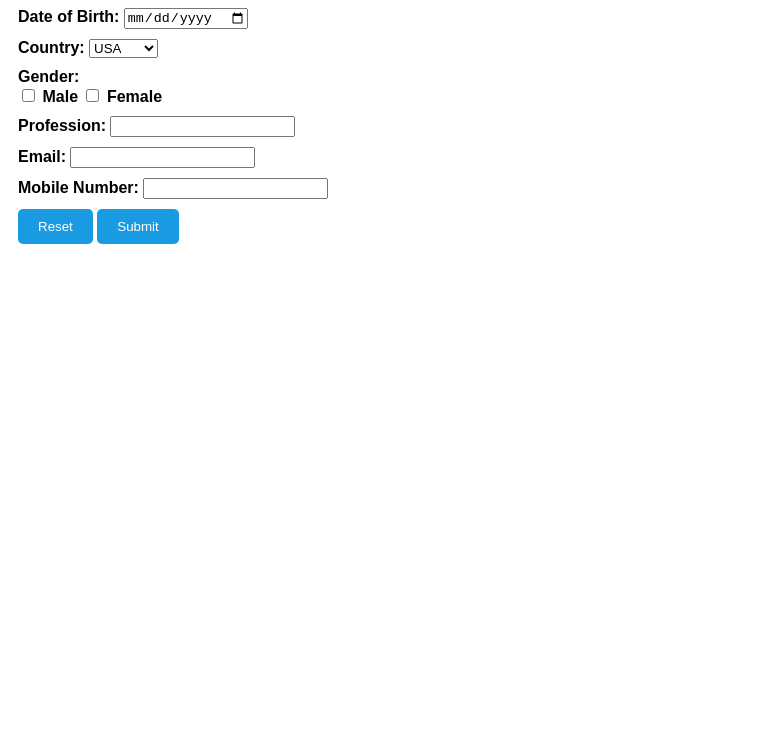
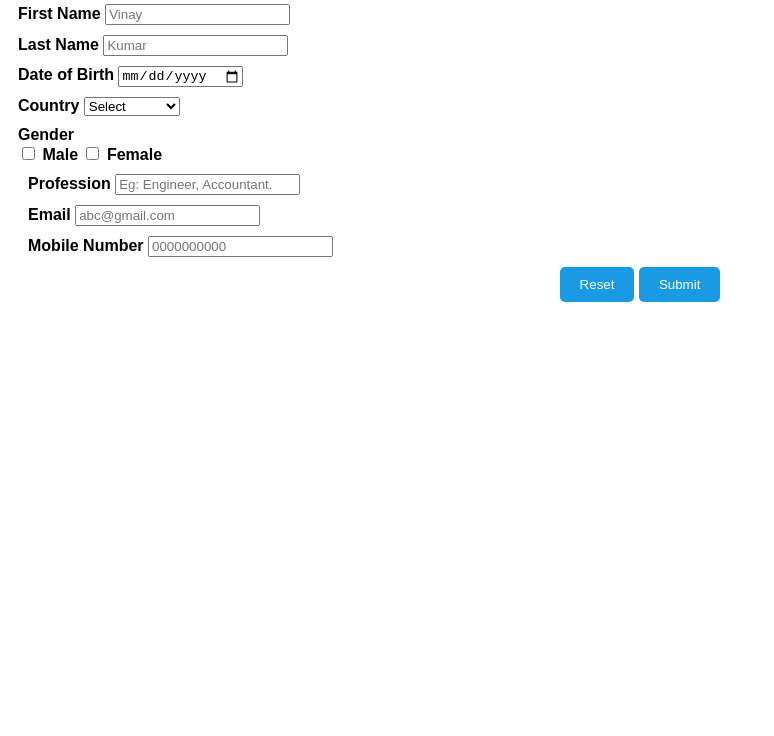
Before and after one commit to Praveen7702/Survey-Form, a plain HTML site: page index.html in a window 1280 px wide. Shown: the part 64-800 px from the top of the page, without its empty margins (0-774 px from the left). Drawn offline with Linux system fonts and the light colour scheme.

Commit message:
Update index.html

```diff
--- a/index.html
+++ b/index.html
@@ -4,65 +4,70 @@
     <link rel="stylesheet" type="text/css" href="style.css">
 </head>
 <body>
+    <h2>Survey Form</h2>
+
+
     <form id="surveyForm">
         <div class="form-group">
-            <label for="firstName">First Name:</label>
-            <input type="text" id="firstName" required>
+            <label for="firstName">First Name</label>
+            <input type="text" id="firstName" placeholder="Vinay" required>
         </div>
 
         <div class="form-group">
-            <label for="lastName">Last Name:</label>
-            <input type="text" id="lastName" required>
+            <label for="lastName">Last Name</label>
+            <input type="text" id="lastName" placeholder="Kumar" required>
         </div>
 
         <div class="form-group">
-            <label for="dob">Date of Birth:</label>
+            <label for="dob">Date of Birth</label>
             <input type="date" id="dob" required>
         </div>
 
         <div class="form-group">
-            <label for="country">Country:</label>
+            <label for="country">Country</label>
             <select id="country" required>
-                <option value="USA">USA</option>
-                <option value="Canada">Canada</option>
-                <option value="UK">UK</option>
-                <!-- Add more countries here -->
+                <option>Select</option>
+                <option>London</option>
+                <option>India</option>
+                <option>America</option>
+                <option>United State</option>
             </select>
         </div>
 
         <div class="form-group">
-            <label>Gender:</label><br>
-            <input type="checkbox" id="male" name="gender" value="male">
+            <label>Gender</label><br>
+            <div class="form-inline" id="gender">
+            <input type="checkbox" id="male" name="gender" value="male" >
             <label for="male">Male</label>
             <input type="checkbox" id="female" name="gender" value="female">
             <label for="female">Female</label>
         </div>
 
         <div class="form-group">
-            <label for="profession">Profession:</label>
-            <input type="text" id="profession" required>
+            <label for="profession">Profession</label>
+            <input type="text" id="profession" placeholder="Eg: Engineer, Accountant." required>
         </div>
 
         <div class="form-group">
-            <label for="email">Email:</label>
-            <input type="email" id="email" required>
+            <label for="email">Email</label>
+            <input type="email" id="email" placeholder="abc@gmail.com" required>
         </div>
 
         <div class="form-group">
-            <label for="mobile">Mobile Number:</label>
-            <input type="tel" id="mobile" required>
+            <label for="mobile">Mobile Number</label>
+            <input type="tel" id="mobile"  placeholder="0000000000" required>
         </div>
-
+<center>
         <div class="form-group">
             <button type="button" id="resetBtn">Reset</button>
             <button type="button" id="submitBtn">Submit</button>
-        </div>
+        </div></center>
     </form>
 
     <div id="popup" class="popup">
         <div class="popup-content">
             <span class="close" id="closePopup">&times;</span>
-            <h2>Survey Form Submission</h2>
+            <!-- <h2>Survey Form Submission</h2> -->
             <div id="popup-data"></div>
         </div>
     </div>
```
